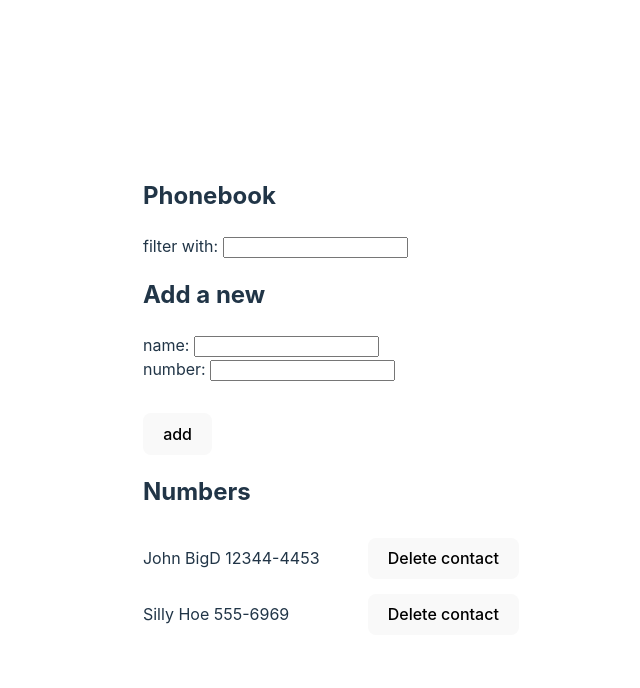
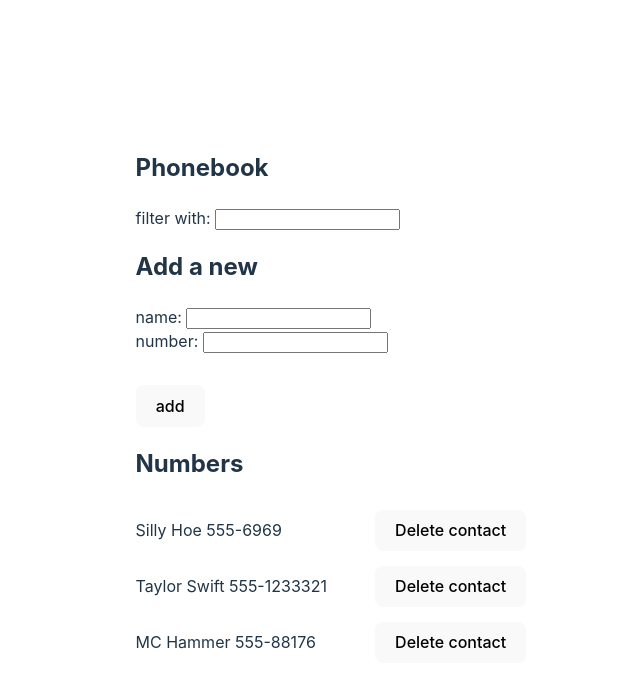
Before and after one commit to mikathefinn/Full-stack-open, a React (Vite) app in the folder osa-2/puhelinluettelo/: page / in a window 1280 px wide. Shown: the top 688 px of the page, without its empty margins (309-949 px from the left). Built offline with nearby package versions, Linux system fonts and the light colour scheme; data requests are answered from the project's data file.

Commit message:
2.14 cleaning code

```diff
--- a/osa-2/puhelinluettelo/db.json
+++ b/osa-2/puhelinluettelo/db.json
@@ -1,14 +1,19 @@
 {
   "persons": [
-    {
-      "name": "John BigD",
-      "number": "12344-4453",
-      "id": 1
-    },
     {
       "name": "Silly Hoe",
       "number": "555-6969",
       "id": 2
+    },
+    {
+      "name": "Taylor Swift",
+      "number": "555-1233321",
+      "id": 3
+    },
+    {
+      "name": "MC Hammer",
+      "number": "555-88176",
+      "id": 4
     }
   ]
 }
--- a/osa-2/puhelinluettelo/src/App.jsx
+++ b/osa-2/puhelinluettelo/src/App.jsx
@@ -20,9 +20,8 @@ const App = () => {
   const addPerson = (event) => {
     event.preventDefault();
 
-    const alreadyExists = persons.some((person) => person.name === newName);
-    console.log(alreadyExists);
-
+    // some stops iterating the array when it finds the first match
+    const alreadyExists = persons.some((person) => person.name.toLowerCase() === newName.toLocaleLowerCase());
     if (alreadyExists) {
       alert(`The name ${newName} has already been added to the phonebook`);
     } else {
@@ -31,9 +30,17 @@ const App = () => {
         name: newName,
         number: newNumber,
       };
-      contactService.create(personObj).then((returnedPerson) => {
-        setPersons(persons.concat(returnedPerson));
-      });
+      //use service to create a new person object in database
+      contactService
+        .create(personObj)
+        .then((returnedPerson) => {
+          setPersons(persons.concat(returnedPerson));
+        })
+        .catch((error) => {
+          console.error('Could not create a new contact', error);
+        });
+
+      //set the forms back to empty
       setNewName('');
       setNewNumber('');
     }
@@ -55,18 +62,19 @@ const App = () => {
     person.name.toLowerCase().includes(filter.toLowerCase())
   );
 
-  const handleDeleteClick = (id) => {
-    console.log(id);
-    const contactToDelete = persons.find((person) => person.id === id);
+  const handleDeleteClick = (person) => {
+    console.log(person.id);
+    if(window.confirm(`Delete ${person.name}?`)){
     contactService
-      .deleteContact(id)
+      .deleteContact(person.id)
       .then(() => {
-        setPersons(persons.filter((person) => person.id !== id));
+        setPersons(persons.filter((p) => p.id !== person.id));
       })
       .catch((error) => {
         console.error('Error deleting person:', error);
       });
-  };
+    }
+    };
 
   return (
     <div>
--- a/osa-2/puhelinluettelo/src/components/Person.jsx
+++ b/osa-2/puhelinluettelo/src/components/Person.jsx
@@ -6,7 +6,7 @@ const Person = ({ persons, handleDeleteClick }) => {
           <p>
             {person.name} {person.number}
           </p>
-          <button onClick={() => handleDeleteClick(person.id)}>
+          <button onClick={() => handleDeleteClick(person)}>
             Delete contact
           </button>
         </div>
--- a/osa-2/puhelinluettelo/src/services/contacts.js
+++ b/osa-2/puhelinluettelo/src/services/contacts.js
@@ -12,7 +12,6 @@ const create = (newContact) => {
 
 const deleteContact = (id) => {
   return axios.delete(`${baseUrl}/${id}`).then((res) => {
-    console.log('Delete successful');
     return res.data;
   });
 };
```
